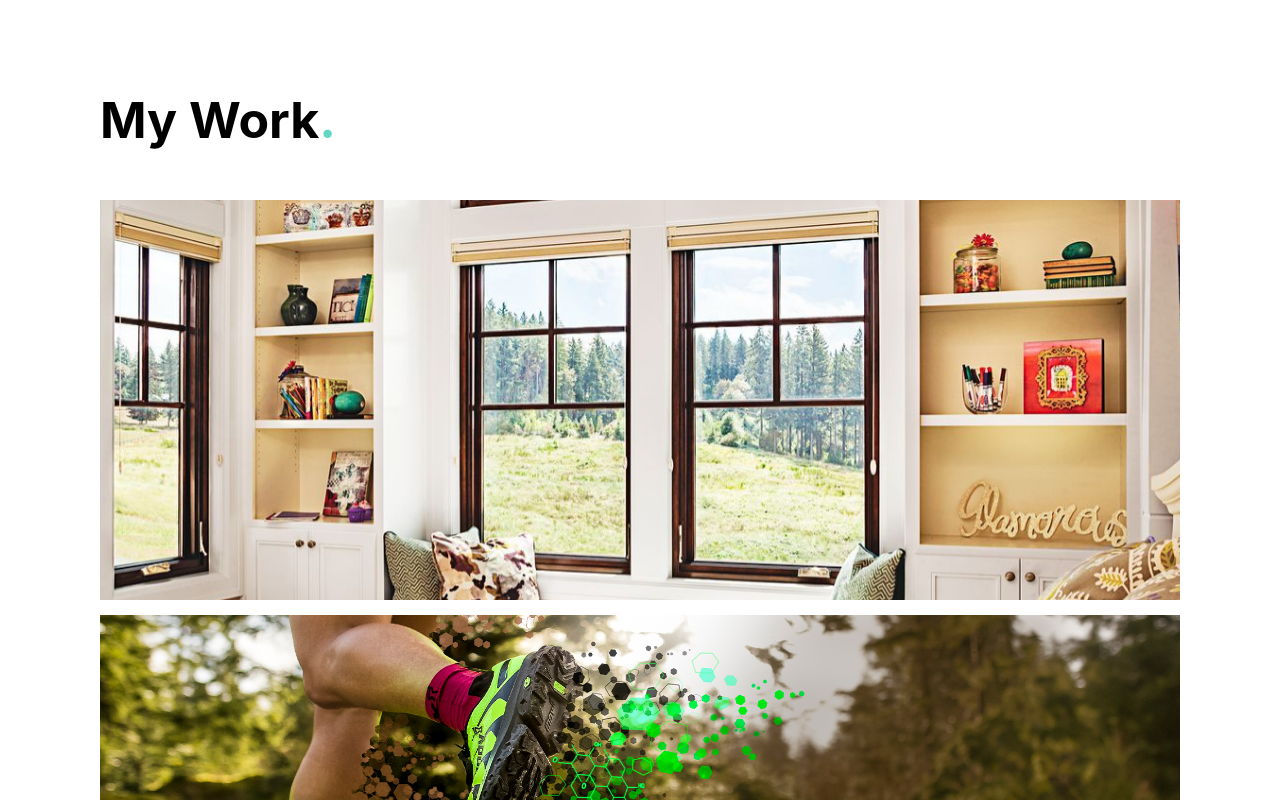
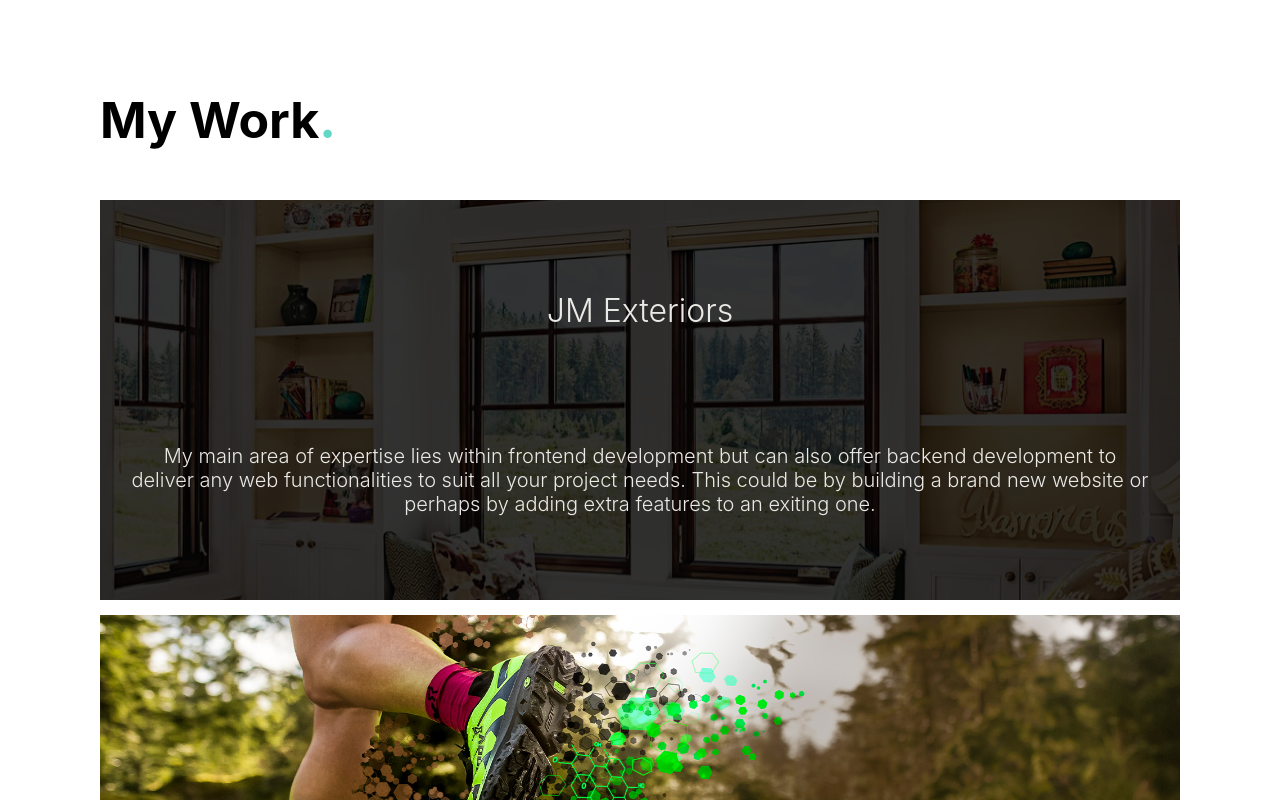
Before and after one commit to leoarthurwall/LW-Website, a React (Create React App) app: page / in a window 1280 px wide. In both pictures the pointer is over the picture 640 px from the left and 2510 px from the top of the page. Shown: the part 2110-2910 px from the top of the page. Built offline with nearby package versions, Linux system fonts and the light colour scheme.

Commit message:
Work - fixed the on hover display of text and zoom

```diff
--- a/src/Components/Work/Work.module.css
+++ b/src/Components/Work/Work.module.css
@@ -47,11 +47,9 @@
   width: 100%;
   object-fit: cover;
   position: absolute;
-  transition: all 0.3s ease-in-out;
+  transition: 0.5s;
 }
-.image:hover {
-  transform: scale(1.05);
-}
+
 .imageTextWrapper {
   position: absolute;
   display: flex;
@@ -61,13 +59,17 @@
   height: 100%;
   width: 100%;
   padding: 30px;
-  background-color: rgba(0, 0, 0, 0.7);
-  transition: all 0.3s ease-in-out;
-  display: none;
-
+  transition: 0.5s;
+  visibility: hidden;
+  opacity: 0;
 }
-.imageTextWrapper:hover {
-  display: show;
+.gridItem:hover .imageTextWrapper {
+  visibility: visible;
+  background-color: rgba(0, 0, 0, 0.8);
+  opacity: 1;
+}
+.gridItem:hover .image {
+  transform: scale(1.05);
 }
 
 .itemHeader {
```
